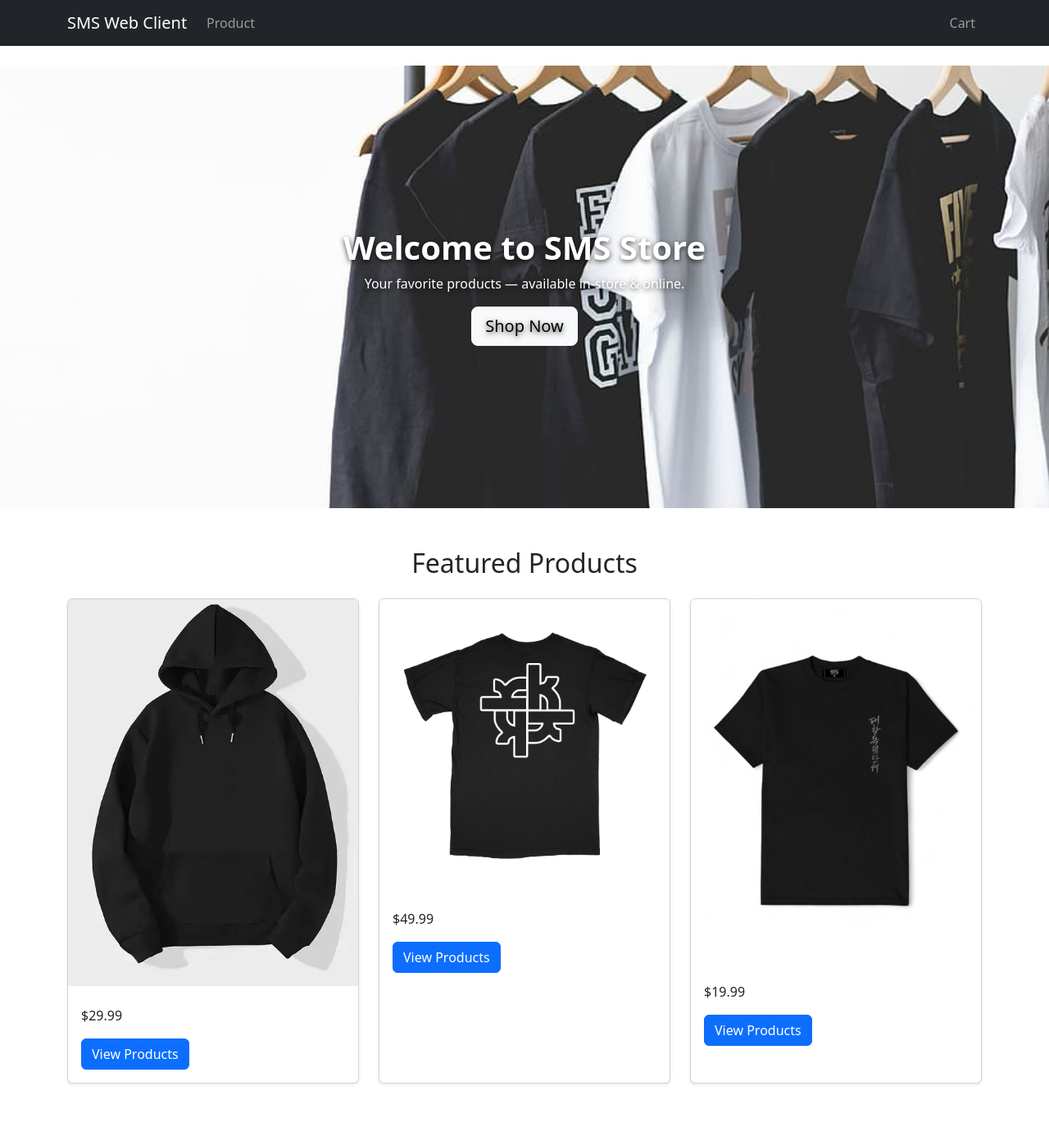
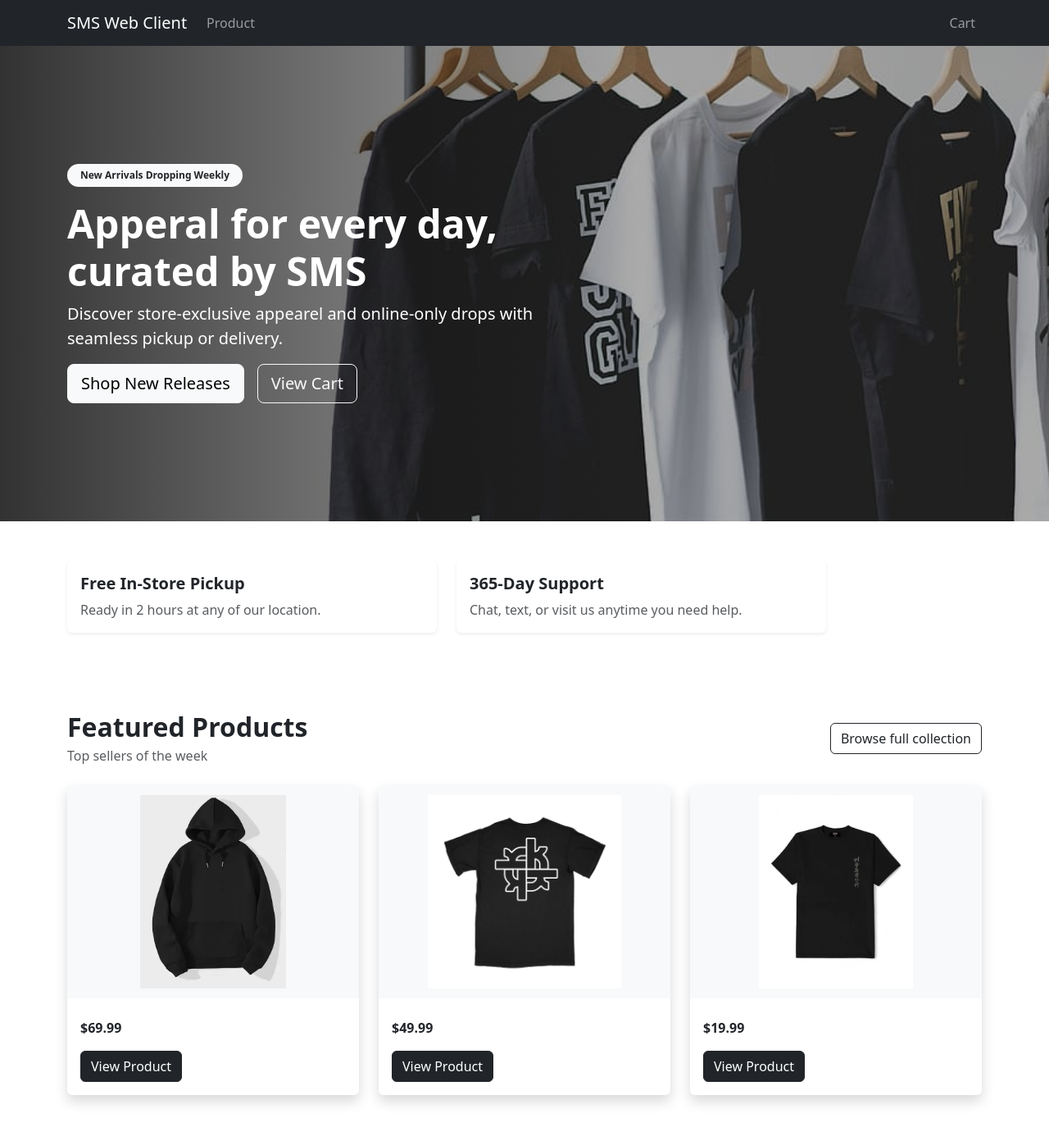
Before and after one commit to markdelgado/sms-web-client, a React (Create React App) app: page / in a window 1280 px wide. Shown: the top 1386 px of the page at 82% size. Built offline with nearby package versions, Linux system fonts and the light colour scheme.

Commit message:
added products page

```diff
--- a/src/api/mockApi.js
+++ b/src/api/mockApi.js
@@ -3,7 +3,7 @@ export const mockProducts = [
     {
    sku: "123456",
    name: "Product A",
-   price: 29.99,
+   price: 69.99,
    qty: 100,
    description: "Description for Product A",
    image: "./images/product1.webp"
--- a/src/components/AppNavbar.js
+++ b/src/components/AppNavbar.js
@@ -8,7 +8,7 @@ const AppNavbar = () => {
   const cartCount = cart.reduce((total, item) => total + item.quantity, 0);
 
   return (
-    <Navbar bg="dark"  variant= "dark" expand="lg" sticky= "top" className="mb-4">
+    <Navbar bg="dark"  variant= "dark" expand="lg" sticky= "top">
       <Container>
         {/* Navbar Brand */}
         <Navbar.Brand as={Link} to="/">
--- /dev/null
+++ b/src/components/ProductCard.jsx
@@ -0,0 +1,26 @@
+import { Card, Button } from "react-bootstrap";
+import { useContext } from "react";
+import { CartContext } from "../contexts/CartContext.jsx";
+
+const ProductCard = ({ product }) => {
+  const { addToCart } = useContext(CartContext);
+
+  return (
+    <Card className="h-100">
+      <Card.Img
+        variant="top"
+        src={product.image}
+        alt={product.name}
+        style={{ objectFit: "cover", height: "200px" }}
+      />
+      <Card.Body className="d-flex flex-column">
+        <Card.Title>{product.name}</Card.Title>
+        <Card.Text className="flex-grow-1">{product.description}</Card.Text>
+        <Button variant="dark" onClick={() => addToCart(product, 1)}>
+          Add to Cart - ${product.price}
+        </Button>
+      </Card.Body>
+    </Card>
+  );
+};
+export default ProductCard;
--- /dev/null
+++ b/src/components/ProductGrid.jsx
@@ -0,0 +1,18 @@
+import { Container, Row, Col } from "react-bootstrap";
+import ProductCard from "./ProductCard.jsx";
+
+const ProductGrid = ({ products }) => {
+  return (
+    <Container className="py-4">
+        <Row>
+            {products.map((product) => (
+                <Col key={product.sku} xs={12} sm={6} md={4} lg={3} className="mb-4">
+                    <ProductCard product={product} />
+                </Col>
+            ))}
+        </Row>
+    </Container>
+  );
+};
+
+export default ProductGrid;
--- a/src/pages/Home.jsx
+++ b/src/pages/Home.jsx
@@ -1,4 +1,4 @@
-import { Container, Button, Row, Col, Card } from "react-bootstrap";
+import { Container, Button, Row, Col, Card, Badge } from "react-bootstrap";
 import { Link } from "react-router-dom";
 import { useEffect, useState } from "react";
 import { getProducts } from "../api/mockApi";
@@ -6,6 +6,10 @@ import { getProducts } from "../api/mockApi";
 
 const Home = () => {
   const [featured, setFeatured] = useState([]);
+  const perks = [
+    { title: "Free In‑Store Pickup", detail: "Ready in 2 hours at any of our location." },
+    { title: "365-Day Support", detail: "Chat, text, or visit us anytime you need help." },
+  ];
 
   useEffect(() => {
     getProducts().then((data) => {
@@ -19,50 +23,88 @@ const Home = () => {
       {/* HERO SECTION */}
       <div
         style={{
-          backgroundImage: "url('/images/hero.jpg')",
+          backgroundImage:
+            "linear-gradient(90deg, rgba(15,15,15,0.85) 0%, rgba(15,15,15,0.35) 60%), url('/images/hero.jpg')",
           backgroundPosition: "center",
           backgroundSize: "cover",
           backgroundRepeat: "no-repeat",
-          height: "540px",
+          minHeight: "580px",
           display: "flex",
           alignItems: "center",
-          justifyContent: "center",
-          color: "white",
-          textShadow: "0px 2px 6px rgba(0,0,0,0.7)",
+          color: "#fff",
         }}
       >
-        <div className="text-center">
-          <h1 className="fw-bold">Welcome to SMS Store</h1>
-          <p>Your favorite products — available in-store & online.</p>
+        <Container>
+          <Row className="align-items-center">
+            <Col md={7}>
+              <Badge bg="light" text="dark" className="mb-3 px-3 py-2 rounded-pill">
+                New Arrivals Dropping Weekly
+              </Badge>
+              <h1 className="fw-bold display-5">Apperal for every day, curated by SMS</h1>
+              <p className="lead">
+                Discover store-exclusive appearel and online-only drops with seamless pickup or delivery.
+              </p>
+              <div className="d-flex gap-3 flex-wrap">
+                <Button as={Link} to="/products" variant="light" size="lg">
+                  Shop New Releases
+                </Button>
+                <Button as={Link} to="/cart" variant="outline-light" size="lg">
+                  View Cart
+                </Button>
+              </div>
 
-          <Button as={Link} to="/products" variant="light" size="lg">
-            Shop Now
-          </Button>
-        </div>
+
+            </Col>
+          </Row>
+        </Container>
       </div>
+
+      {/* PERKS */}
+      <Container className="py-5">
+        <Row className="g-4">
+          {perks.map((perk) => (
+            <Col key={perk.title} md={5}>
+              <Card className="h-100 border-0 shadow-sm">
+                <Card.Body>
+                  <Card.Title className="fw-semibold">{perk.title}</Card.Title>
+                  <Card.Text className="text-muted">{perk.detail}</Card.Text>
+                </Card.Body>
+              </Card>
+            </Col>
+          ))}
+        </Row>
+      </Container>
 
       {/* FEATURED PRODUCTS */}
       <Container className="py-5">
-        <h2 className="text-center mb-4">Featured Products</h2>
+        <div className="d-flex justify-content-between align-items-center mb-4 flex-wrap gap-3">
+          <div>
+            <h2 className="fw-bold mb-1">Featured Products</h2>
+            <p className="text-muted mb-0">Top sellers of the week</p>
+          </div>
+          <Button as={Link} to="/products" variant="outline-dark">
+            Browse full collection
+          </Button>
+        </div>
         <Row>
           {featured.map((product) => (
             <Col key={product.sku} xs={12} md={4} className="mb-4">
-              <Card className="h-100 shadow-sm">
+              <Card className="h-100 border-0 shadow">
                 <Card.Img
                   variant="top"
                   src={product.image}
-                  style={{ height: "fit", objectFit: "cover" }}
+                  style={{
+                    height: "260px",
+                    objectFit: "contain",
+                    padding: "0.75rem",
+                    backgroundColor: "#f8f9fa",
+                  }}
                 />
                 <Card.Body>
-                  <Card.Title>{product.title}</Card.Title>
-                  <Card.Text>${product.price}</Card.Text>
-
-                  <Button
-                    as={Link}
-                    to="/products"
-                    variant="primary"
-                  >
-                    View Products
+                  <Card.Title className="mb-2">{product.title}</Card.Title>
+                  <Card.Text className="fw-bold mb-3">${product.price}</Card.Text>
+                  <Button as={Link} to="/products" variant="dark">
+                    View Product
                   </Button>
                 </Card.Body>
               </Card>
--- a/src/pages/Products.jsx
+++ b/src/pages/Products.jsx
@@ -1,8 +1,23 @@
+import { useEffect, useState } from "react";
+
+import { getProducts } from "../api/mockApi";
+import ProductGrid from "../components/ProductGrid";
+//REPLACE with fetchProducts from apiClient.js when backend is ready
+
+
+
+
 const Products = () => {
-    return (
-        <div className="text-center p-5">
-            <h1>Products Page</h1>
+    const [products, setProducts] = useState([]);
+
+    useEffect(() => {
+        getProducts().then((data) => setProducts(data));
+        }, []);
+   return (
+        <div className="p-4">
+            <h2>Products </h2>
+            <ProductGrid products={products} />
         </div>
     );
-}
+};
 export default Products;
```
